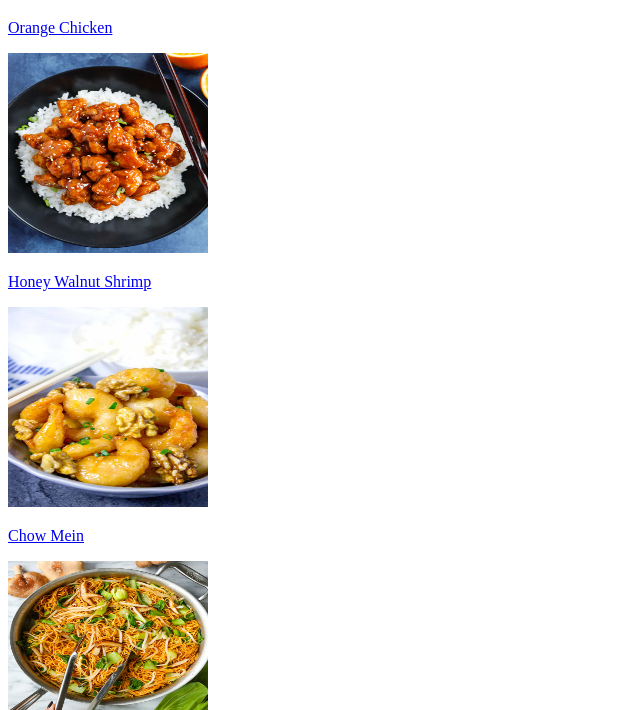
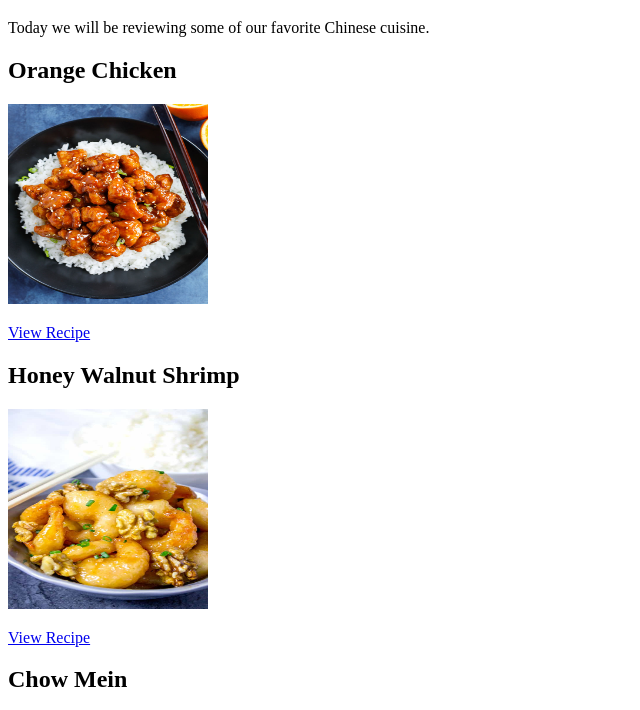
Before and after one commit to shanestafford80/odin_recipes, a plain HTML site: page index.html in a window 1280 px wide. Shown: the part 61-771 px from the top of the page, without its empty margins (0-640 px from the left). Drawn offline with Linux system fonts and the light colour scheme.

Commit message:
Added view recipe link

```diff
--- a/index.html
+++ b/index.html
@@ -9,26 +9,35 @@
     <body>
         <h1>Recipes</h1>
         <p>
-            <a href ="recipes/orange_chicken.html">Orange Chicken</a>
+            Today we will be reviewing some of our favorite Chinese cuisine.
         </p>
+
+
+        <p><h2>Orange Chicken</h2></p>
+
         <p> <img src="recipes/orange.jpg"
             height ="200"
             width ="200"/></p>
+        <p>
+            <a href ="recipes/orange_chicken.html">View Recipe</a>
+        </p>
 
 
-        <p>
-            <a href="recipes/honey_walnut_shrimp.html">Honey Walnut Shrimp</a>
-        </p>
+        <p><h2>Honey Walnut Shrimp</h2></p>
         <p> <img src="recipes/honey.jpg"
             height ="200"
             width ="200"/></p>
+        <p>
+            <a href="recipes/honey_walnut_shrimp.html">View Recipe</a>
+        </p>
 
-        <p>
-            <a href="recipes/chow_mein.html">Chow Mein</a>
-        </p>
+        <p><h2>Chow Mein</h2></p>
         <p> <img src="recipes/chow.jpg"
             height ="200"
             width ="200"/></p>
+        <p>
+            <a href="recipes/chow_mein.html">View Recipe</a>
+        </p>
     </body>
 
 </html>
```
